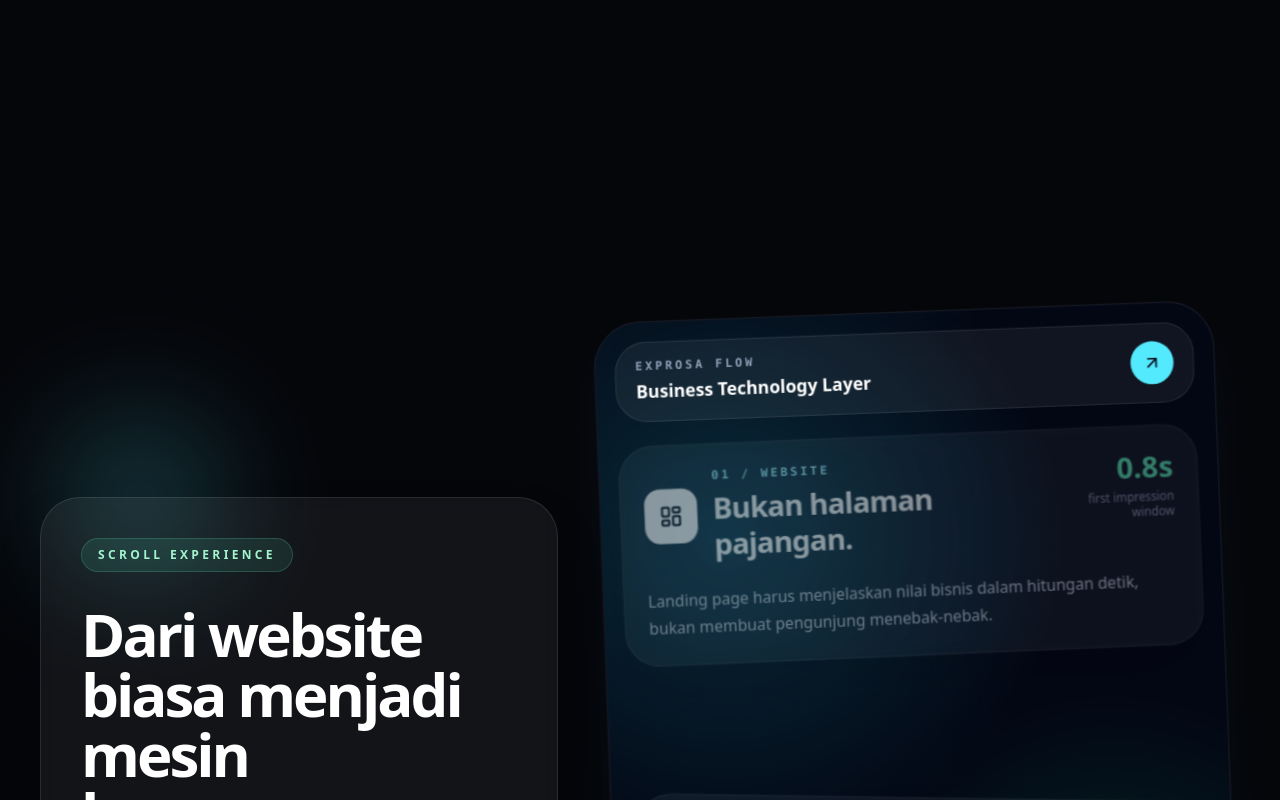
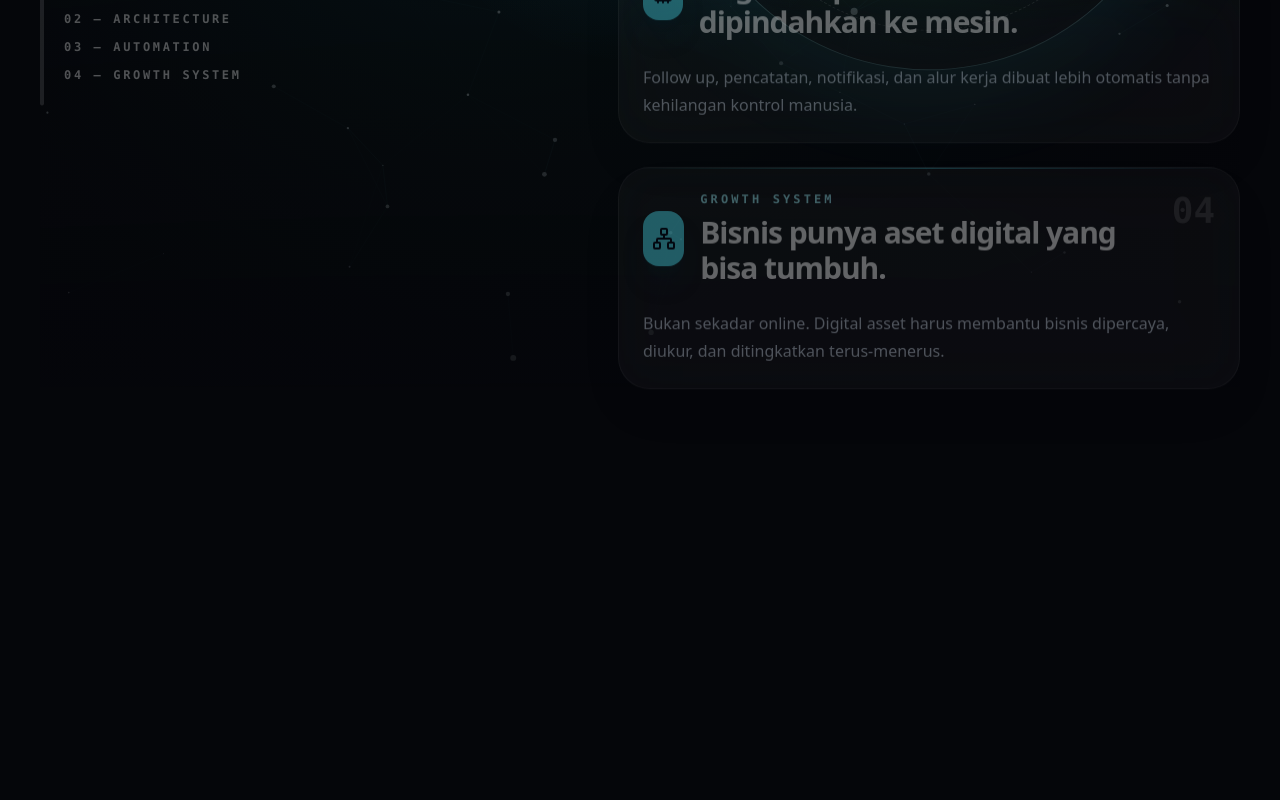
Before and after one commit to nimosasuga/exp2026jhgannjwhkiis, a Next.js app: page / in a window 1280 px wide. Shown: the part 2013-2813 px from the top of the page. Built offline with nearby package versions, Linux system fonts and the light colour scheme.

Commit message:
feat: connect helix presentation section to homepage

```diff
--- a/app/page.tsx
+++ b/app/page.tsx
@@ -1,6 +1,7 @@
 import { DiagnosticSection } from "@/components/DiagnosticSection";
 import { FAQSection } from "@/components/FAQSection";
 import { Footer } from "@/components/Footer";
+import { HelixPresentationSection } from "@/components/HelixPresentationSection";
 import { Hero } from "@/components/Hero";
 import { Navbar } from "@/components/Navbar";
 import { PackageSection } from "@/components/PackageSection";
@@ -25,6 +26,7 @@ export default function Home() {
       <Navbar />
       <Hero />
       <ProofStrip />
+      <HelixPresentationSection />
       <ProblemSection />
       <ScrollStorySection />
       <ServiceGrid />
```
